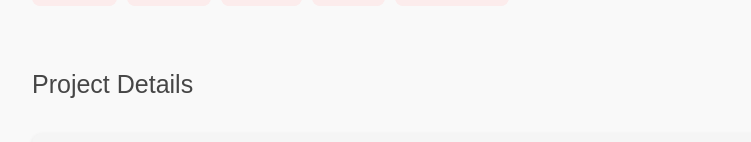
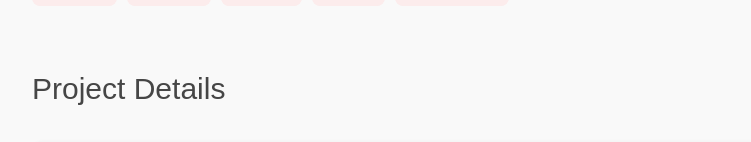
Before and after one commit to JellyYJ/portfolio, a React (Vite) app in the folder portfolio/: page /projects/birdSighting in a window 1280 px wide. Shown: the part 658-800 px from the top of the page, without its empty margins (28-779 px from the left). Built offline with nearby package versions, Linux system fonts and the light colour scheme.

Commit message:
separate details of single project an individual file

```diff
--- a/portfolio/src/ui/ProjectShowcase.jsx
+++ b/portfolio/src/ui/Details.jsx
@@ -33,8 +33,14 @@ const GifImage = styled.img`
 
 const ExplanationContainer = styled.div`
   max-width: 100%;
+  margin: 0;
   /* margin: auto; */
   /* text-align: left; */
+
+  /* @media (min-width: 1240px) {
+    margin-right: 8rem;
+    margin-left: 2rem;
+  } */
 `;
 
 const GifTitle = styled.div`
@@ -48,9 +54,8 @@ const ExplanationText = styled.p`
   line-height: 1.4;
 `;
 
-function ProjectShowcase({ gifInfo, openModal }) {
+function Details({ gifInfo, openModal }) {
   return (
-    // <GifsContainer>
     <GifContainer
       // reverse={String(gifInfo.index % 2 === 1)}
       reverse={gifInfo?.index % 2 === 1}
@@ -62,8 +67,7 @@ function ProjectShowcase({ gifInfo, openModal }) {
         <ExplanationText>{gifInfo.explanation}</ExplanationText>
       </ExplanationContainer>
     </GifContainer>
-    // </GifsContainer>
   );
 }
 
-export default ProjectShowcase;
+export default Details;
--- a/portfolio/src/ui/projectDetail.jsx
+++ b/portfolio/src/ui/projectDetail.jsx
@@ -6,7 +6,7 @@ import StyledDiv from "./Paragraph";
 import TechStack from "./TechStack";
 import Popup from "./Popup";
 import ProjectDetailsHeader from "./ProjectDetailsHeader";
-import ProjectShowcase from "./ProjectShowcase";
+import Details from "./Details";
 
 import { useMoveBack } from "../hooks/useMoveBack";
 
@@ -14,18 +14,6 @@ const PageContainer = styled.div`
   display: flex;
   flex-direction: column;
   align-items: flex-start;
-  gap: 3rem;
-`;
-
-const GifsSectionTitle = styled(Heading)`
-  font-size: 2.5rem;
-  margin-top: 3rem;
-  margin-right: auto;
-`;
-
-const GifsContainer = styled.div`
-  display: grid;
-  grid-template-columns: 1fr;
   gap: 3rem;
 `;
 
@@ -39,6 +27,18 @@ const InfoContainer = styled.div`
   gap: 3rem;
 
   font-size: 1.5rem;
+`;
+
+const DetailsHeading = styled(Heading)`
+  font-size: 3rem;
+  margin-top: 3rem;
+  margin-right: auto;
+`;
+
+const DetailsList = styled.div`
+  display: grid;
+  grid-template-columns: 1fr;
+  gap: 3rem;
 `;
 
 function ProjectDetail({ project }) {
@@ -84,31 +84,20 @@ function ProjectDetail({ project }) {
       <StyledDiv role="paragraph">{project.details}</StyledDiv>
       <TechStack techData={project.techStck} />
 
-      <GifsSectionTitle as="h3">Project Details</GifsSectionTitle>
-      <GifsContainer>
+      <DetailsHeading as="h3">Project Details</DetailsHeading>
+      <DetailsList>
         {project.gifs?.map((gifInfo, index) => (
-          <ProjectShowcase
+          <Details
             key={index}
             gifInfo={{ ...gifInfo, index }}
             openModal={openModal}
           />
         ))}
-      </GifsContainer>
+      </DetailsList>
 
       <Popup isOpen={modalOpen} onClose={closeModal}>
         {selectedGif && <img src={selectedGif} alt={selectedGif.gifTitle} />}
       </Popup>
-
-      {project.features && (
-        <StyledDiv>
-          <Heading as="h4">Key Features</Heading>
-          <ul>
-            {project.features.map((feature, index) => (
-              <li key={index}>{feature}</li>
-            ))}
-          </ul>
-        </StyledDiv>
-      )}
     </PageContainer>
   );
 }
```
